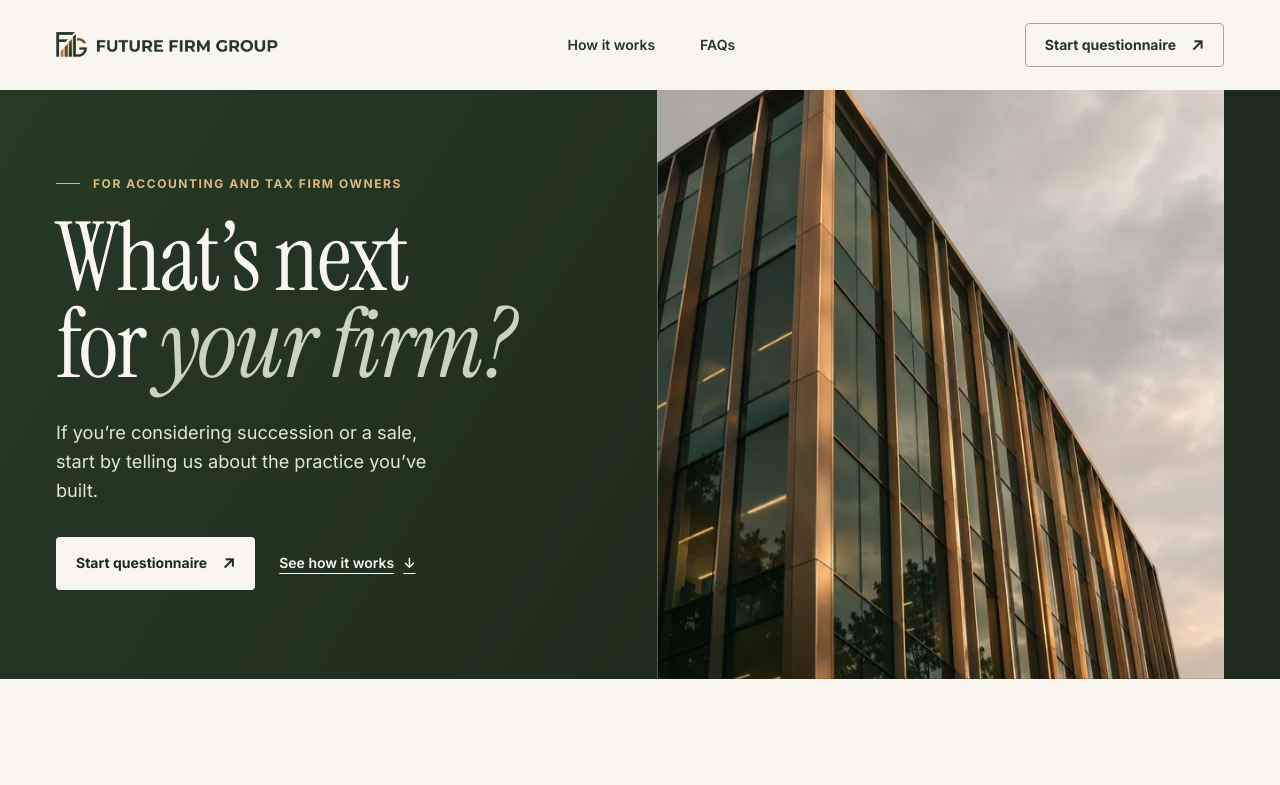
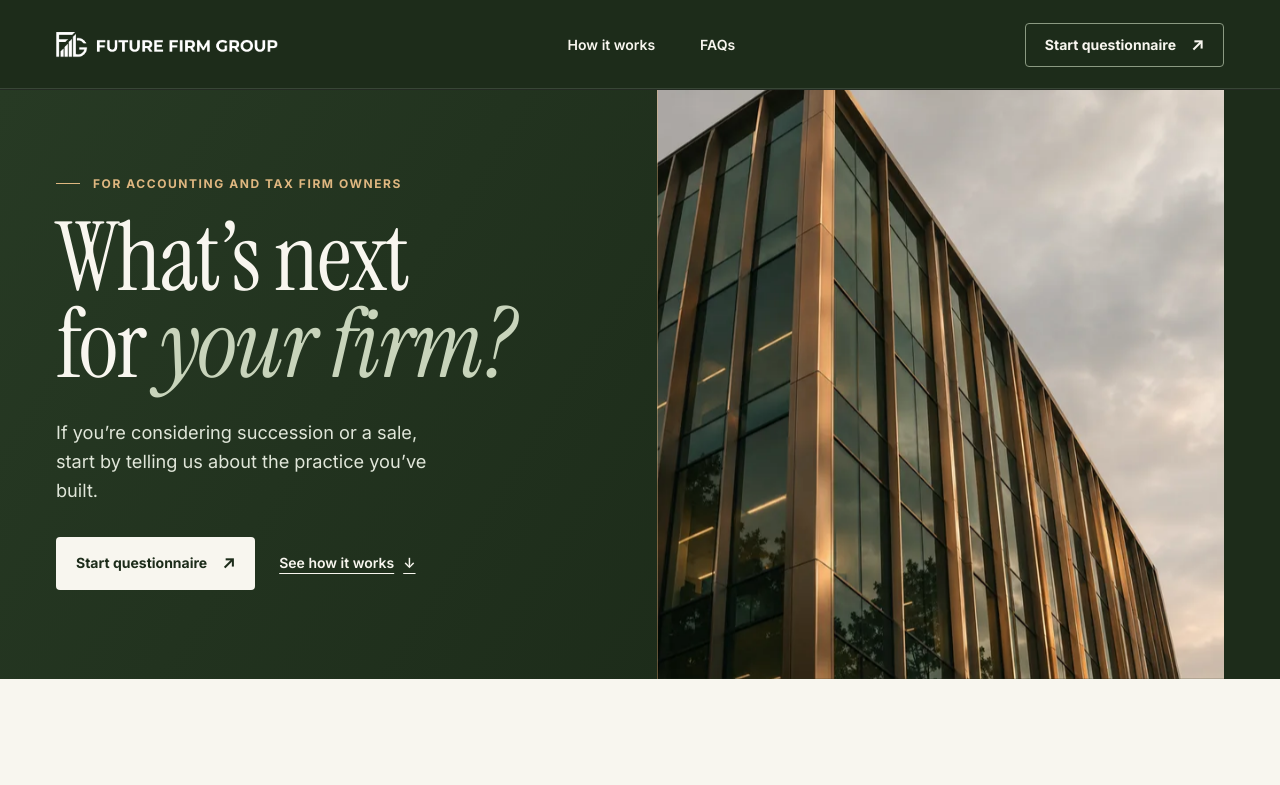
Before and after one commit to lrakoto/FinalCycle, a plain HTML site: page public/index.html in a window 1280 px wide. Shown: the top 785 px of the page. Drawn offline with Linux system fonts and the light colour scheme; files whose address does not match are found by name.

Commit message:
Style homepage header and footer in dark green

```diff
--- a/public/home/landing.css
+++ b/public/home/landing.css
@@ -25,10 +25,13 @@ img { display: block; max-width: 100%; }
 .skip-link { position: absolute; z-index: 1; top: 10px; left: 12px; padding: 8px 16px; background: var(--paper); transform: translateY(-150%); }
 .skip-link:focus { transform: none; }
 
+.site-header, .site-footer { background: var(--deep-green); color: var(--paper); }
+.site-header { box-shadow: inset 0 -1px rgb(0 0 0 / 38%), inset 0 -2px rgb(255 255 255 / 12%); }
+.site-footer { box-shadow: inset 0 1px rgb(0 0 0 / 38%), inset 0 2px rgb(255 255 255 / 12%); }
 .header-inner, .footer-inner { display: flex; align-items: center; justify-content: space-between; gap: 24px; }
 .header-inner { min-height: 90px; }
 .wordmark { display: inline-block; flex: 0 0 auto; }
-.wordmark img { width: 222px; height: auto; }
+.wordmark img { width: 222px; height: auto; filter: brightness(0) invert(1); }
 .site-nav { display: flex; gap: clamp(22px, 3.5vw, 52px); }
 .site-nav a { padding-block: 8px; font-size: 0.875rem; font-weight: 600; text-decoration: none; }
 .site-nav a:hover { text-decoration: underline; text-underline-offset: 5px; }
@@ -50,8 +53,9 @@ img { display: block; max-width: 100%; }
   transition: background-color .18s ease, color .18s ease;
 }
 
-.button-outline { min-height: 44px; border-color: #a3a894; }
-.button-outline:hover { background: var(--green); color: var(--paper); }
+.button-outline { min-height: 44px; border-color: #8b9a82; }
+.button-outline:hover { background: #344a30; border-color: #a8b59d; }
+.button-outline:focus-visible { outline-color: var(--paper); }
 .button-light { background: var(--paper); color: var(--deep-green); }
 .button-light:hover { background: #e6d2af; }
 .hero .button-light:focus-visible, .next-step .button-light:focus-visible { outline-color: var(--paper); }
```
